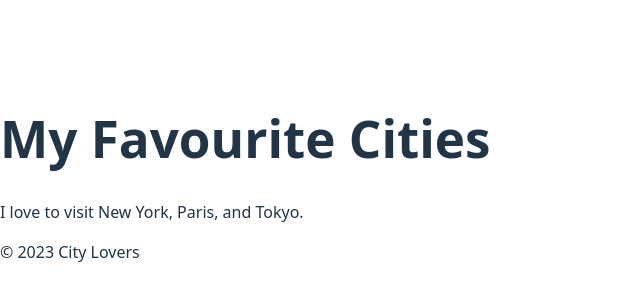
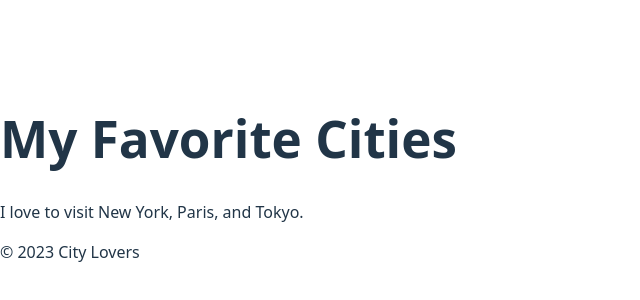
Before and after one commit to Kevin-Wambua/alx-fe-reactjs, a React (Vite) app in the folder alx-react-app/: page / in a window 1280 px wide. Shown: the part 222-522 px from the top of the page, without its empty margins (0-640 px from the left). Built offline with nearby package versions, Linux system fonts and the light colour scheme.

Commit message:
initial commit

```diff
--- a/alx-react-app/src/components/Header.jsx
+++ b/alx-react-app/src/components/Header.jsx
@@ -1,7 +1,7 @@
 function header() {
     return (
         <header>
-            <h1>My Favourite Cities</h1>
+            <h1>My Favorite Cities</h1>
         </header>
     );
 }
```
